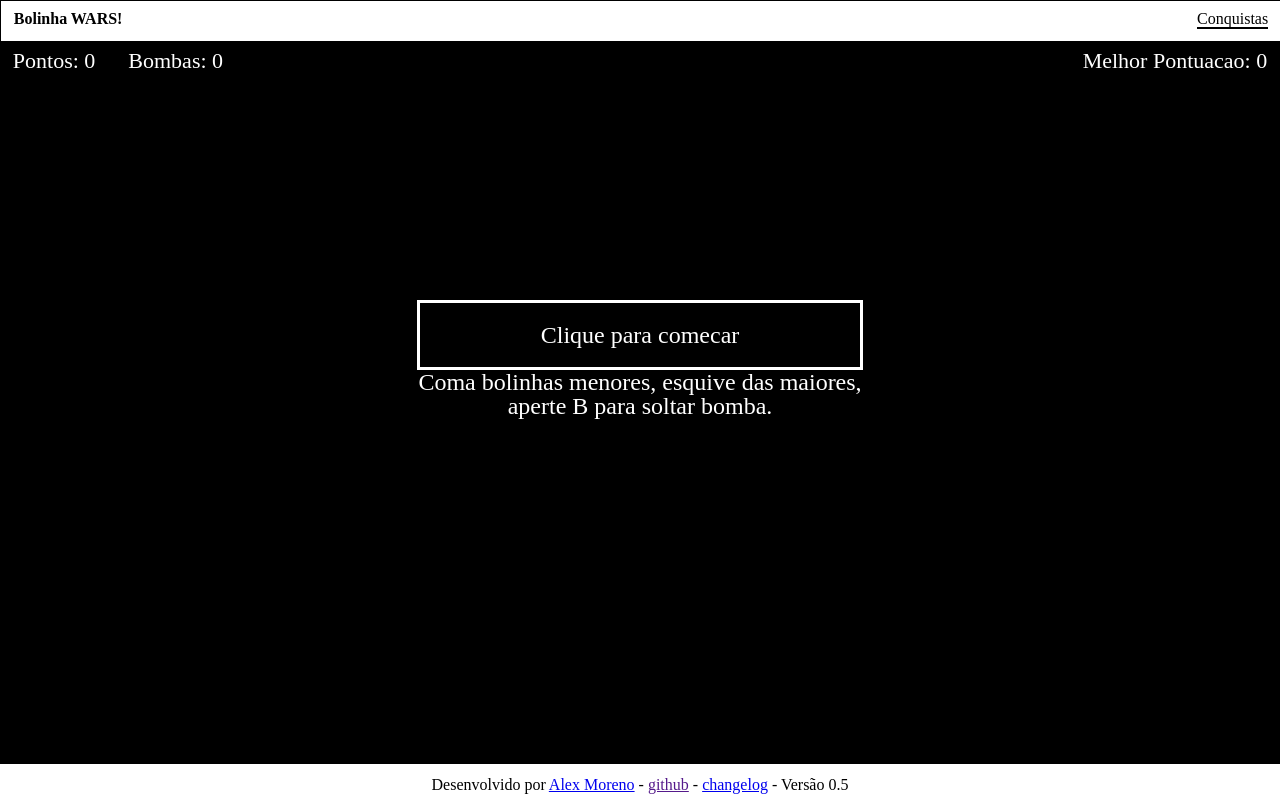
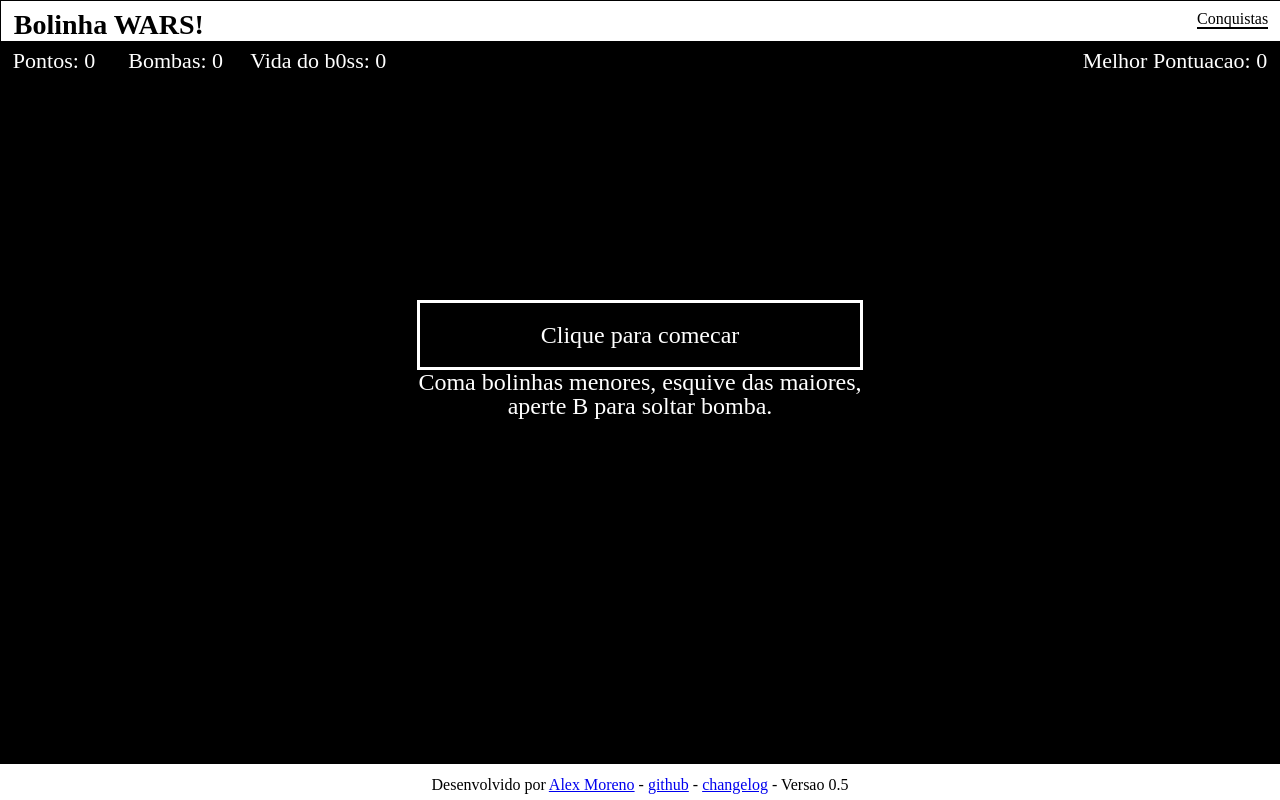
Before and after one commit to alexmoreno/bolinhawars, a PHP site: page / in a window 1280 px wide. Run offline with PHP 8.4, Linux system fonts and the light colour scheme; some libraries are stand-ins or nearby versions; some web fonts are replaced.

Commit message:
versão 0.9

```diff
--- a/assets/css/style.css
+++ b/assets/css/style.css
@@ -47,10 +47,24 @@ table {
 	border-spacing: 0;
 }
 
+
+
+
+@font-face {
+  font-family: 'lunchTime';
+  src: url('../fonts/lunchds.eot'); /* IE9 Compat Modes */
+  src: url('../fonts/lunchds.eot?#iefix') format('embedded-opentype'), /* IE6-IE8 */
+       url('../fonts/lunchds.woff2') format('woff2'), /* Super Modern Browsers */
+       url('../fonts/lunchds.woff') format('woff'), /* Pretty Modern Browsers */
+       url('../fonts/lunchds.ttf')  format('truetype'), /* Safari, Android, iOS */
+       url('../fonts/lunchds.svg#svgFontName') format('svg'); /* Legacy iOS */
+}
+
 body {
   margin: 0;
   padding: 0;
   overflow: hidden;
+  font-family: 'lunchTime';
 }
 canvas {
   background-color: white;
@@ -78,7 +92,7 @@ footer{
 }
 
 .branding{
-	font-size: 16px;
+	font-size: 28px;
 	font-weight: bold;
 
 }
--- a/assets/js/game.js
+++ b/assets/js/game.js
@@ -1,14 +1,28 @@
-function rand(min, max) {
-  return Math.floor(Math.random() * (max - min)) + min;
+var bossLife;
+function timer(){
+  bossLife--;
+  if (bossLife <= 0)
+  {
+     clearInterval(bossCounter);
+     return;
+  }
+  $('#boss-life').html(bossLife)
 }
+
+
+function rand(min, max) { return Math.floor(Math.random() * (max - min)) + min; }
+function frand(min,max){ return Math.random() * (max - min) + min;} //float arandom
+var bossCounter;
 var lS = localStorage;
-
 (function(){
 	var J = {
 	lastTime: (new Date()).getTime(),  //lasttime
 	canvasWidth: 600,
 	canvasHeight: 600,
+	interval : 0,
 	fps: 30,
+	Boss : false,
+	BossLiveInterval: false,
 	Player: {
 		x: this.canvasWidth/2,
 		y: this.canvasHeight/2,
@@ -38,15 +52,12 @@ var lS = localStorage;
 		J.Player.rx = J.canvasWidth/2
 		J.Player.ry = J.canvasHeight/2
 		J.Player.radius = 10
+		J.Player.bombsEnabled = true,
+		J.Player.maxBombs = 1
+		J.Player.bombs = 1
+		J.setBombs(J.Player.maxBombs)
 
 
-		console.log(J.Player.bombsEnabled);
-		if (J.Player.bombsEnabled) {
-			J.Player.bombs = J.Player.maxBombs
-
-			J.setBombs(J.Player.maxBombs)
-
-		}
 	},
 
 	init: function(restart){
@@ -59,7 +70,7 @@ var lS = localStorage;
        	J.setMaxScore(lS.getItem('maxScore') | 0);
 
        	J.setLocalStorage();
-
+       	J.Boss = false;
       	$(J.canvas).attr({width: J.canvasWidth, height: J.canvasHeight})
 
 		J.checkAchievements();
@@ -70,12 +81,22 @@ var lS = localStorage;
 		$('#start-button').unbind('click').bind('click', function(){
 			J.start()
 		})
+		$('#boss-life').html(0)
 
 
 	},
 	deleteItem: function(x, y, radius){
 		J.ctx.beginPath();
 		J.ctx.arc(x,y,radius+1,0,Math.PI*2,false)
+		J.ctx.fillStyle = '#000'
+		J.ctx.closePath()
+		J.ctx.fill();
+
+	},
+
+	deleteObj: function(obj){
+		J.ctx.beginPath();
+		J.ctx.arc(obj.x,obj.y,obj.radius+1,0,Math.PI*2,false)
 		J.ctx.fillStyle = '#000'
 		J.ctx.closePath()
 		J.ctx.fill();
@@ -92,8 +113,9 @@ var lS = localStorage;
 
 	start: function(){
 		J.resetStartValues();
-		setInterval(J.tick, J.fps);
+		J.interval = setInterval(J.tick, J.fps);
 		J.spawnCircles()
+		$('canvas').css('cursor', 'none')
 		$(J.canvas).mousemove(J.mouseMove)
 		$(document).bind('touchmove', J.touchMove)
 		$(document).bind('keypress', J.keyPress)
@@ -105,6 +127,123 @@ var lS = localStorage;
 		for(var i = 0; i < J.maxCircles; i++ ){
 			J.circles[i] = J.createCircle()
 		}
+	},
+
+	spawnBoss: function(){
+		J.deleteObj(J.Player)
+		J.Player.radius = 10;
+
+		J.Boss = J.createBoss();
+		J.draw(J.Boss.x, J.Boss.y, J.Boss.radius, J.Boss.color);
+
+		// começar a atirar depois de 3 segundos
+
+		// começar a fazer a contagem de life após ele começar a atirar
+		bossLife = 30;
+		$('#boss-life').html(bossLife).show()
+		setTimeout(function(){
+			bossCounter = setInterval(timer, 1000);
+			J.Boss.shoot()
+			J.BossLiveInterval = setTimeout(J.Boss.die, bossLife*1000);
+		}, 3000)
+
+
+
+
+	},
+
+	createBoss: function(){
+		boss = {
+			radius: 20,
+			color: '#f00',
+			//x : J.canvasHeight / 4 * 3,
+			//y : J.canvasWidth / 2,
+			x : J.canvasWidth/2,
+			y : 20,
+
+			alive : true,
+			shoot: function(){
+				J.bossInterval = setTimeout(J.createShoot, 50)
+				console.log('atira');
+			},
+			die: function(){
+				J.deleteAll(),
+				J.Boss = {};
+				J.BossKilled = 1;
+				lS.setItem('BossKilled', 1);
+				clearInterval(bossCounter)
+				alert('Zerou a primeira fase! Aguarde por updates. =)')
+
+
+			},
+			erase: function(){
+
+			},
+			shootSeed: 0
+		}
+		return boss
+
+	},
+	createShoot : function(){
+		circle = {
+			radius: 50,
+			color: '#ff0',
+
+       		move: function(){
+       			if (this.inBounds()) {
+       				r = 5
+	       			this.x += this.vx *  r
+	     			this.y += this.vy *  r
+     			}
+       		},
+
+		   	inBounds : function() {
+		     if(this.x + this.radius < 0 ||
+		        this.x - this.radius > J.canvasWidth ||
+		        this.y + this.radius < 0 ||
+		        this.y - this.radius > J.canvasHeight)
+		       return false
+		     else
+		       return true
+		   }
+		}
+		r = Math.random()
+
+		circle.x = J.Boss.x
+		circle.y = J.Boss.y
+
+	     J.Boss.shootSeed++;
+	     if (J.Boss.shootSeed == 2) {
+	     	J.Boss.shootSeed = 0;
+	     }
+	     switch(J.Boss.shootSeed) {
+	     	case 0:
+			     circle.vx = -1
+			     circle.vy = 1
+
+	     		break;
+	     	case 1:
+	     		circle.vx = 1
+			    circle.vy = 1
+
+
+	     		break;
+
+	     }
+	     r = Math.random()
+	     circle.vx += frand(-1,1)
+	     circle.vy += frand(-1,1)
+
+/*
+		if(Math.abs(circle.vx) + Math.abs(circle.vy) < 1) {
+		     circle.vx = (circle.vx < 0) ? -1 : 1
+		     circle.vy = (circle.vy < 0) ? -1 : 1
+		}
+*/
+		J.circles.push(circle)
+
+		J.Boss.shoot()
+
 	},
 
 	setScore: function(score){
@@ -127,9 +266,7 @@ var lS = localStorage;
 		lS.setItem('maxScore',  score);
 		$('#max-score').html(lS.getItem('maxScore'))
 		$('#60maxScore-progress').html(score)
-
 	},
-
 	tick: function(){
 
 		now = (new Date()).getTime()
@@ -141,10 +278,13 @@ var lS = localStorage;
 			circle.move();
 			J.draw(circle.x, circle.y, circle.radius, circle.color);
 		}
+
+		J.deleteItem(J.Boss.rx, J.Boss.ry, J.Boss.radius)
+		J.draw(J.Boss.x, J.Boss.y, J.Boss.radius, J.Boss.color);
+
 		J.deleteItem(J.Player.rx, J.Player.ry, J.Player.radius)
 		J.draw(J.Player.x, J.Player.y, J.Player.radius, "#fff");
 		J.detectCollision()
-
 	},
 	createCircle: function(){
 
@@ -154,10 +294,10 @@ var lS = localStorage;
 
        		move: function(){
        			if (this.inBounds()) {
-       				r = 15
 
-	       			this.x += this.vx * elapsed / (r)
-	     			this.y += this.vy * elapsed / (r)
+
+	       			this.x += this.vx * elapsed / 15
+	     			this.y += this.vy * elapsed / 15
      			}else{
 
        				for(var i = 0; i < J.circles.length; i++){
@@ -183,21 +323,21 @@ var lS = localStorage;
 	       circle.x = 1 - circle.radius
 	       circle.y = Math.random() * J.canvasHeight
 	       circle.vx = Math.random()
-	       circle.vy = Math.random() - .5
+	       circle.vy = Math.random()
 	     } else if(r > .25 && r <= .5) {
 	       circle.x = J.canvasWidth + circle.radius - 1
 	       circle.y = Math.random() * J.canvasHeight
 	       circle.vx = - Math.random()
-	       circle.vy = Math.random() - .5
+	       circle.vy = Math.random()
 	     } else if(r > .5 && r <= .75) {
 	       circle.x = Math.random() * J.canvasHeight
 	       circle.y = 1 - circle.radius
-	       circle.vx = Math.random() - .5
+	       circle.vx = Math.random()
 	       circle.vy = Math.random()
 	     } else {
 	       circle.x = Math.random() * J.canvasHeight
 	       circle.y = J.canvasHeight + circle.radius - 1
-	       circle.vx = Math.random() - .5
+	       circle.vx = Math.random()
 	       circle.vy = - Math.random()
 	     }
 
@@ -208,7 +348,6 @@ var lS = localStorage;
 
 
 		return circle;
-
 	},
 	mouseMove: function(e) {
 		J.Player.rx = J.Player.x,
@@ -229,17 +368,14 @@ var lS = localStorage;
 			J.useBomb()
 		}
 	},
-
 	useBomb: function(){
 		J.Player.bombs--;
 		J.deleteAll();
-		J.circles = [];
-		J.spawnCircles();
+		if (!J.Boss) {
+			J.spawnCircles();
+		}
 		J.setBombs(J.Player.bombs);
-
-
 	},
-
     detectCollision : function() {
 		for(var i = 0; i < J.circles.length; i++) { //verifica se todas as bolinhas possuem distancia
 			circle = J.circles[i]
@@ -256,6 +392,20 @@ var lS = localStorage;
 				}
 			}
 		}
+		if(J.Boss){
+
+			dist = Math.pow(
+				Math.pow(J.Boss.x - J.Player.x,2) +
+				Math.pow(J.Boss.y - J.Player.y,2),
+			.5) //distancia
+
+			if(dist < J.Player.radius +J.Boss.radius) {  //verifica se as bolinhas encostaram
+				if(J.Boss.radius > J.Player.radius) {
+					J.death()
+				}
+			}
+		}
+
    	},
    	eat: function(index){
    		circle = J.circles[index]
@@ -264,7 +414,12 @@ var lS = localStorage;
 		J.circleRadius = J.circleRadius + 1;
 		J.circles.push(J.createCircle());
 		J.Player.radius = J.Player.radius+1;
-		J.setScore(J.Player.radius -10)
+   		J.Player.score = J.Player.radius - 10
+		J.setScore(J.Player.score)
+		if((J.Player.score) == 50){
+			J.deleteAll();
+			J.spawnBoss();
+		}
    	},
    	death: function(){
    		score = J.Player.radius-10
@@ -273,18 +428,21 @@ var lS = localStorage;
 			lS.setItem('deathsAbove10', ++deathsAbove10)
 		 }
 		J.deleteAll();
-		J.circles = [];
+
+		clearInterval(J.interval)
+		clearInterval(J.bossInterval)
+		clearInterval(J.BossLiveInterval)
+		clearInterval(bossCounter)
+
 		J.init(true);
-
-
    	},
 	deleteAll: function(){
 		for(var i = 0; i < J.circles.length; i++){
 			circle = J.circles[i];
 			J.deleteItem(circle.x, circle.y, circle.radius)
 		}
+		J.circles = [];
 	},
-
 	setLocalStorage: function(){
 
 		if (lS.getItem('totalEaten')) {
@@ -298,12 +456,16 @@ var lS = localStorage;
 		if (lS.getItem('deathsAbove10')) {
 			J.deathsAbove10 = lS.getItem('deathsAbove10')
 		}
+		if (lS.getItem('BossKilled')) {
+			J.BossKilled = lS.getItem('BossKilled') | 0
+		}
 	},
 	setAchievements: function(){
 		$('#60maxScore-progress').html(J.maxScore)
 		$('#1000score-progress').html(J.totalEaten)
 		$('#100000score-progress').html(J.totalEaten)
 		$('#200deaths-progress').html(J.deathsAbove10)
+		$('#killFirstBoss-progress').html(J.BossKilled)
 	},
 
 	checkAchievements: function(){
@@ -313,7 +475,6 @@ var lS = localStorage;
 
 		//maxScoreProgress
 		//if (lS.getItem('totalEaten') > 1000) {
-
 			J.Achievements['1000score'].prize();
 		//}
 	},
@@ -322,21 +483,13 @@ var lS = localStorage;
 		'1000score': {
 			prize: function(){
 				J.Player.bombsEnabled = true,
-				J.Player.maxBombs = 1
-				J.Player.bombs = 1
+				J.Player.maxBombs = 3
+				J.Player.bombs = 3
 			}
 
 		}
-
-
 	},
-
-
-
-
 }
-
-
 
 J.init(false);
 })()
--- a/index.php
+++ b/index.php
@@ -47,13 +47,19 @@
 								<li class='achievement-score'><span id='200deaths-progress'>0</span> / 200</li>
 						</ul>
 					</li>
+					<li class='achievement-description'>Matar o primeiro b0ss
+						<ul class='achievement-info'>
+								<li class='achievement-score'><span id='killFirstBoss-progress'>0</span> / 1</li>
+						</ul>
+					</li>
 				</ul>
 			</div>
 		</header>
 
 		<div class="hud">
 			Pontos: <span id='score'>0</span> &nbsp;&nbsp;&nbsp;&nbsp;
-			Bombas: <span id='bombs'>0</span>
+			Bombas: <span id='bombs'>0</span>&nbsp;&nbsp;&nbsp;&nbsp;
+			Vida do b0ss: <span id='boss-life'>0</span>
 			<div class="right">
 				Melhor Pontuacao: <span id='max-score'>0</span>
 			</div>
@@ -65,7 +71,7 @@
 		</div>
 		<canvas id='canvas' width='100%' height='100%'></canvas>
 		<footer>
-			Desenvolvido por <a href="http://fb.com/alexmorenodev" target='_blank'>Alex Moreno</a> - <a href="">github</a> - <a href="./changelog.txt">changelog</a> - Versão 	0.5
+			Desenvolvido por <a href="http://fb.com/alexmorenodev" target='_blank'>Alex Moreno</a> - <a href="https://github.com/alexmoreno/bolinhawars">github</a> - <a href="./changelog.txt">changelog</a> - Versao 	0.5
 			<div class="right">
 				<script language="JavaScript">var fhs = document.createElement('script');var fhs_id = "5152820";
 					var ref = (''+document.referrer+'');var pn =  window.location;var w_h = window.screen.width + " x " + window.screen.height;
```
